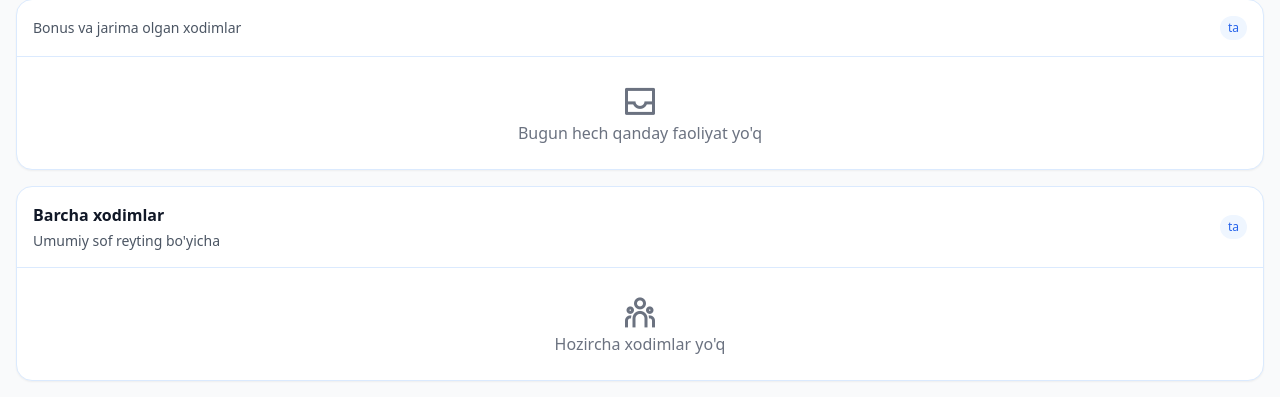
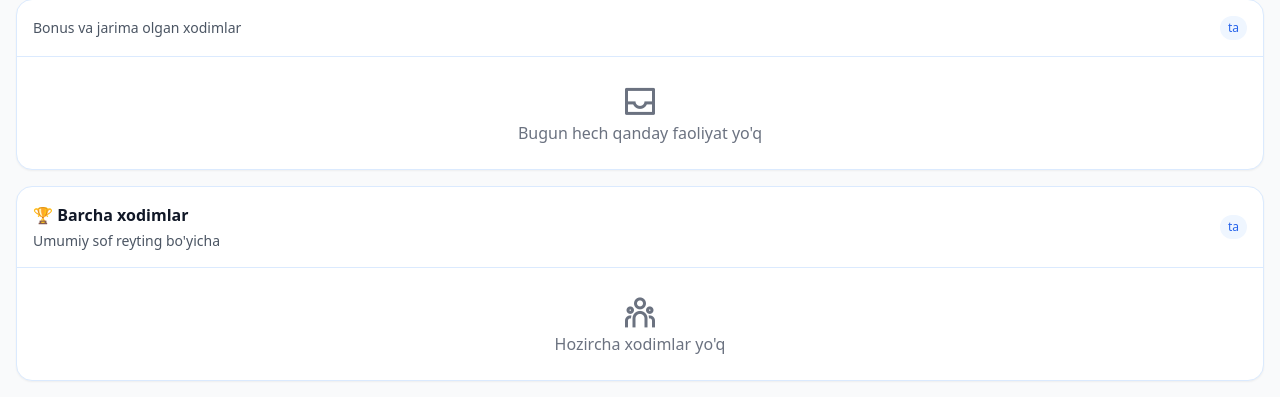
Before and after one commit to ithouseacademy/hrithouse1.v-, a Django app: template main/templates/main/dashboard.html in a window 1280 px wide. Shown: the part 243-640 px from the top of the page. Run offline with Django 5.2, Linux system fonts and the light colour scheme; the template is opened without the code that fills it, so the values that code supplies are empty; some libraries are stand-ins or nearby versions.

Commit message:
Update project

```diff
--- a/main/templates/main/dashboard.html
+++ b/main/templates/main/dashboard.html
@@ -146,7 +146,7 @@
 <div class="bg-white rounded-lg shadow-sm border border-blue-100">
     <div class="p-4 border-b border-blue-100 flex items-center justify-between">
         <div>
-            <h3 class="font-semibold text-gray-900">Barcha xodimlar</h3>
+            <h3 class="font-semibold text-gray-900">🏆 Barcha xodimlar</h3>
             <p class="text-sm text-gray-600 mt-1">Umumiy sof reyting bo'yicha</p>
         </div>
         <span class="text-xs bg-blue-50 text-blue-600 px-2 py-1 rounded-full">{{ xodimlar_soni }} ta</span>
```
